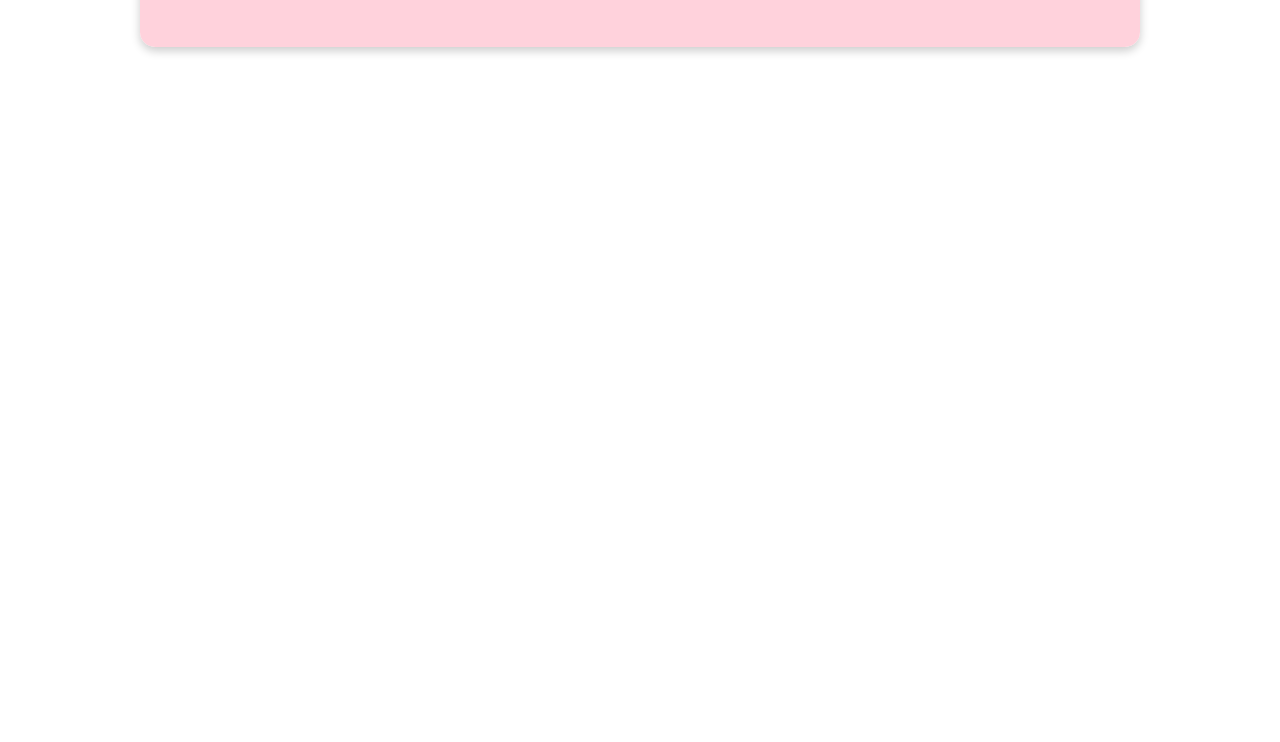
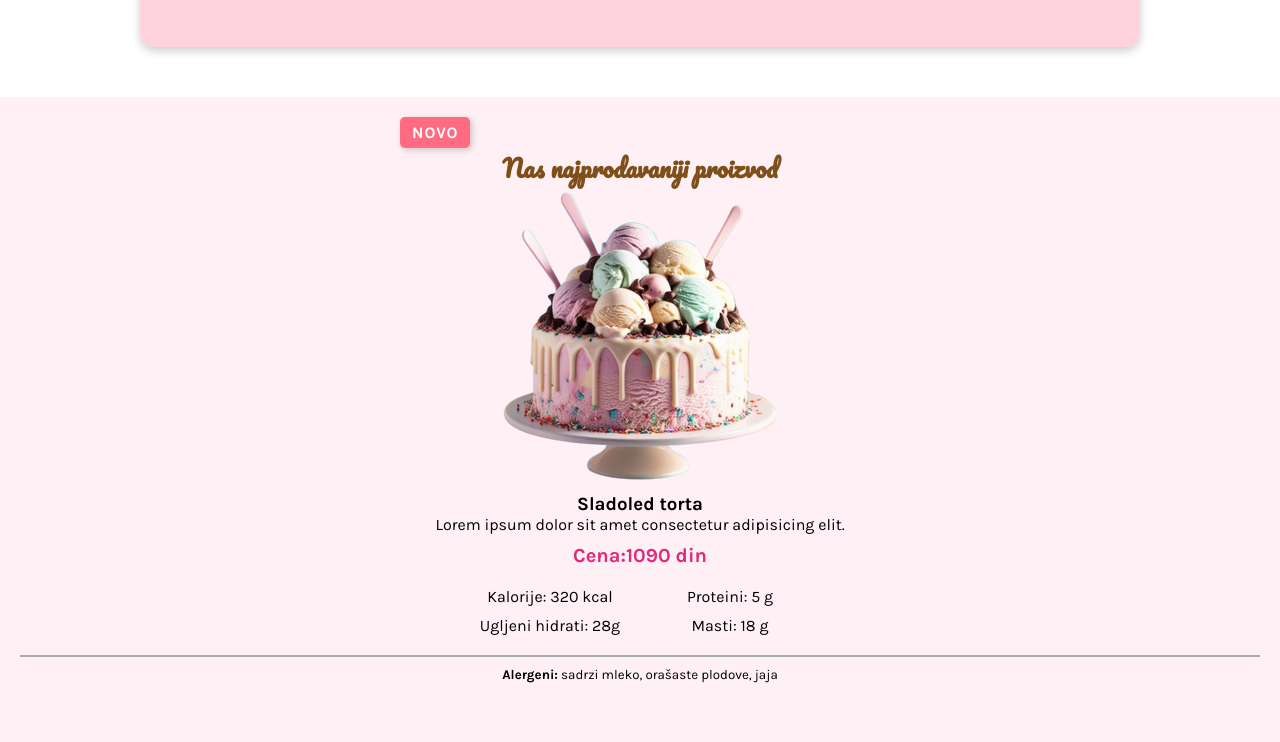
Before and after one commit to Xtina26/html_css_js_project1, a plain HTML site: page index.html in a window 1280 px wide. Shown: the part 1064-1806 px from the top of the page. Before the commit the page ends 1161 px from the top, so only its background shows below. Drawn offline with Linux system fonts and the light colour scheme.

Commit message:
zavrsena sekcija za best seller

```diff
--- a/css/style.css
+++ b/css/style.css
@@ -7,14 +7,14 @@ body{
     font-family: "Karla", sans-serif;
 }
 h1,h2{
-    font-family: "Pacifico"; cursive;
+    font-family: "Pacifico", cursive;
 }
  /* POCETAK CSSa ZA HERO  */
 #hero{
 
 
     background: url(https://www.parmalat.it/origin0/app/uploads/2019/09/23114218/gelato-in-casa-b.png)
-    no-repeat center/cover  ;
+    no-repeat center/cover;
     height: 80vh;
     display: flex;
     flex-direction: column;
@@ -88,3 +88,63 @@ background-color: #FDFD96;
 
 
 /* KRAJ CSSa ZA UKUSI SEKCIJU */
+/* POCETAK CSSA za BEST SELLER SEKCIJU */
+
+.best-seller-section {
+background-color: #fff0f5;
+padding: 50px 20px;
+text-align: center;
+}
+
+.best-seller-section h2{
+    color: #7e4f18;
+}
+
+.nutritivne-vrednosti{
+    list-style-type: none;
+    display: grid;
+    grid-template-columns: 1fr 1fr ;
+    gap: 10px;
+    max-width: 350px;
+    margin: 20px auto;
+}
+
+.cena{
+font-size: 20px;
+font-weight: bold;
+margin-top: 10px;
+color: rgb(223, 42, 124);
+}
+.best-seller-section{
+    position: relative;
+}
+.stiker{
+    position: absolute;
+    top: 20px;
+    left: 400px;
+    background-color: #ff6b81;
+    color: white;
+    padding: 6px 12px;
+    font-weight: bold;
+    border-radius: 5px;
+    box-shadow: 2px 2px 6px rgba(0, 0, 0, 0.2);
+    letter-spacing: 1px;
+    transform-origin: top center;
+    animation:swing 2s infinite ease-in-out;
+    }
+    @keyframes swing {
+    0%{transform: rotate(0deg);}
+    25%{transform: rotate(5deg)}
+    50%{transform: rotate(0deg)}
+    75%{transform: rotate(-5deg)}
+    100%{transform: rotate(0deg)}
+    }
+.alergeni{
+    padding: 10px;
+    border-top: 2px solid #aaa;
+    font-size: smaller;
+}
+
+
+
+/* KRAJ CSSA za BEST SELLER SEKCIJU */
--- a/index.html
+++ b/index.html
@@ -47,6 +47,30 @@
     </div>
   </section>
 
+  <section class="best-seller-section">
+    <h2>Nas najprodavaniji proizvod</h2>
+    <div class="best-seller-content">
+        <img src="./images/sladoledtorta.png" alt="Sarena torta od sladoleda">
+        <h3>Sladoled torta</h3>
+        <p>Lorem ipsum dolor sit amet consectetur adipisicing elit.</p>
+        <p class="cena">Cena:1090 din</p>
+        <div class="stiker">NOVO</div>
+
+        <ul class="nutritivne-vrednosti">
+            <li>Kalorije: 320 kcal</li>
+            <li>Proteini: 5 g</li>
+            <li>Ugljeni hidrati: 28g</li>
+            <li>Masti: 18 g</li>
+        </ul>
+    <p class="alergeni"><strong>Alergeni:</strong> sadrzi mleko, orašaste plodove, jaja</p>
+    </div>
+
+
+
+
+
+  </section>
+
 
 
 
```
Also changed, not shown: images/sladoledtorta.png (added).
